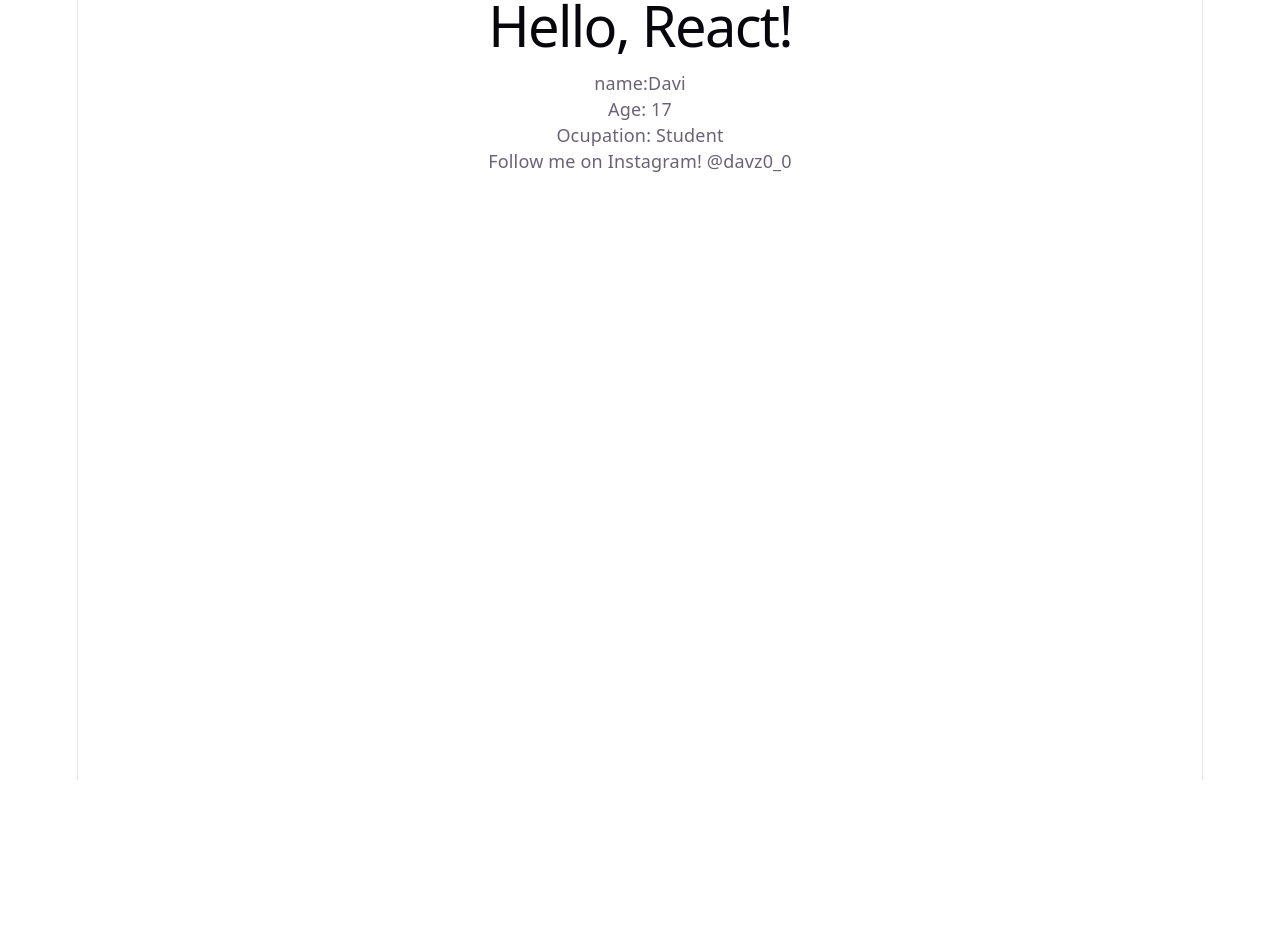
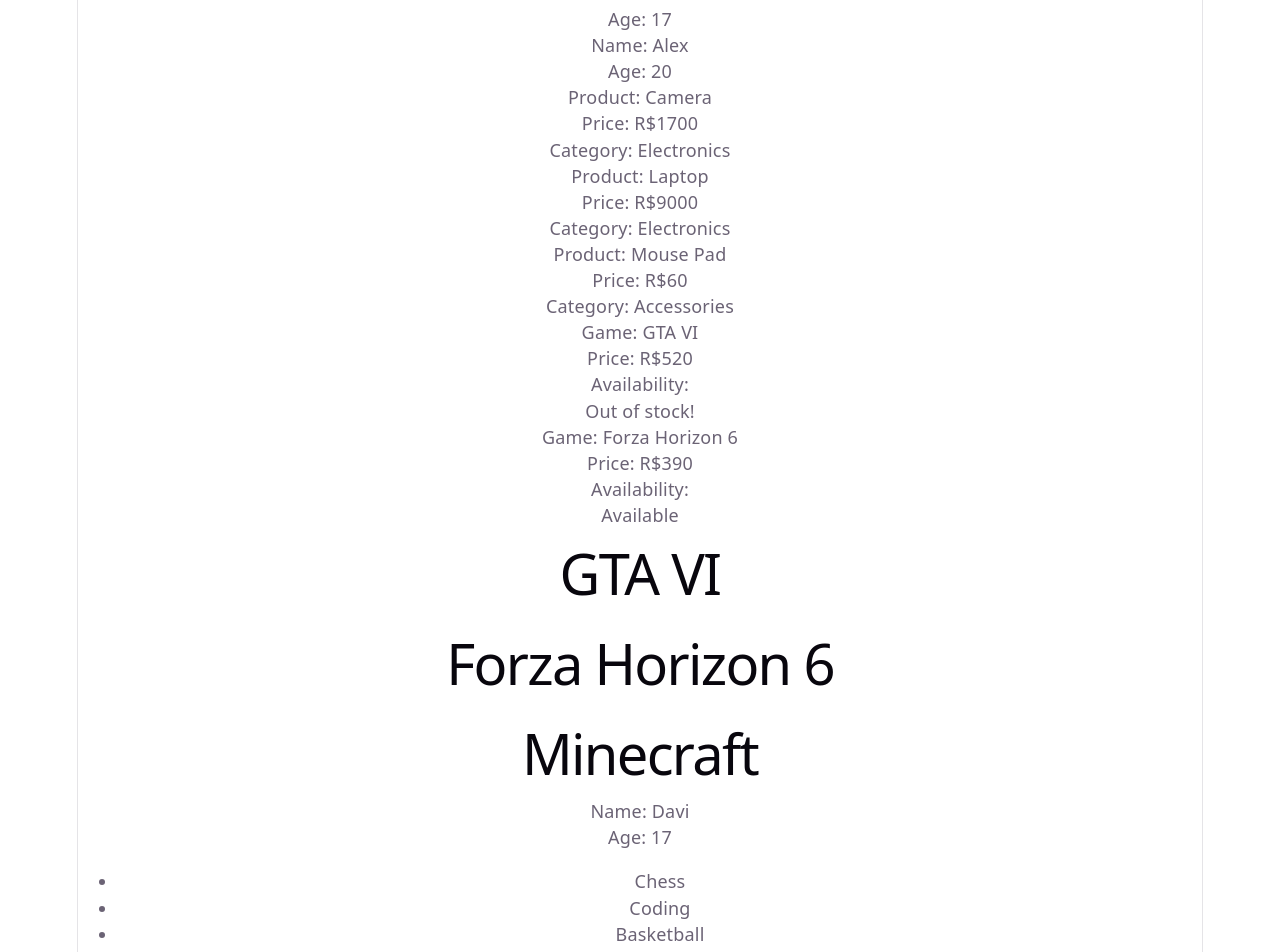
Before and after one commit to davi-sousa-queiroz/Learning-React, a React (Vite) app in the folder learning-react/: page / in a window 1280 px wide. Shown: the part 20-972 px from the top of the page. Before the commit the page ends 800 px from the top, so only its background shows below. Built offline with nearby package versions, Linux system fonts and the light colour scheme.

Commit message:
Exercise: props.

```diff
--- a/learning-react/src/App.jsx
+++ b/learning-react/src/App.jsx
@@ -1,63 +1,100 @@
-import { Profiler } from "react"
+export default function App() {
 
-export default function App() {
+  const games = [
+  'GTA VI',
+  'Forza Horizon 6',
+  'Minecraft'
+  ]
+
+  const hobbies = [
+    'Chess',
+    'Coding',
+    'Basketball',
+    'Guitar'
+  ]
+
   return (
     <>
-      <Profile/>
+      <StudentCard name='Davi' age={17} />
+      <StudentCard name='Alex' age={20} />
+
+      <ProductCard name='Camera' price={1700} category='Electronics' />
+      <ProductCard name='Laptop' price={9000} category='Electronics' />
+      <ProductCard name='Mouse Pad' price={60} category='Accessories' />
+
+      <GameCard name='GTA VI' price={520} availability={false} />
+      <GameCard name='Forza Horizon 6' price={390} availability={true} />
+
+      <GameList games={games}/>
+
+      <UserProfile name='Davi' age={17} hobbies={hobbies} isOnline={true} />
+      <UserProfile name='Ivad' age={71} hobbies={hobbies} isOnline={false} />
     </>
   )
 }
 
-function Greeting() {
+function StudentCard ({name, age}) {
   return (
-    <h1>Hello, React!</h1>
+    <>
+      <p>Name: {name}</p>
+      <p>Age: {age}</p>
+    </>
   )
 }
 
-function Welcome() {
-  return (
-    <p>Hello There!</p>
-  )
-}
-
-function About() {
-  return (
-    <p>This is my first react exercise!</p>
-  )
-}
-
-function Contact() {
-  return (
-    <p>Follow me on Instagram! @davz0_0</p>
-  )
-}
-
-function UserCard() {
+function ProductCard({name, price, category}) {
   return (
     <div>
-      <p>name:Davi</p>
-      <p>Age: 17</p>
-      <p>Ocupation: Student</p>
+      <p>Product: {name}</p>
+      <p>Price: R${price}</p>
+      <p>Category: {category}</p>
     </div>
   )
 }
 
-function UserCardB() {
+function GameCard({name, price, availability}) {
   return (
     <div>
-        <p>name:Ivad</p>
-        <p>Age: 71</p>
-        <p>Ocupation: Retired</p>
+      <p>Game: {name}</p>
+      <p>Price: R${price}</p>
+      <p>Availability:</p>
+      {availability ? (
+        <p>Available</p>
+      ) : (
+        <p>Out of stock!</p>
+      )}
     </div>
   )
 }
 
-function Profile() {
+function GameList({games}) {
+  const mapped = games.map(game => {
+    return (
+      <h1 key={game}>{game}</h1>
+    )
+  })
+
+  return mapped
+}
+
+function UserProfile({name, age, hobbies, isOnline}) {
   return (
     <div>
-      <Greeting/>
-      <UserCard/>
-      <Contact/>
+      <p>Name: {name}</p>
+      <p>Age: {age}</p>
+      <ul>
+        {hobbies.map(hobby => {
+          return (
+            <li key={hobby}>{hobby}</li>
+          )
+        })}
+      </ul>
+      <p>Status:</p>
+      {isOnline ? (
+        <p>Online</p>
+      ) : (
+        <p>Offline</p>
+      )}
     </div>
   )
 }
```
Also changed, not shown: 2 other files (tests, documents, lock files or other folders). Lines whose indentation alone changed are shown as unchanged.
